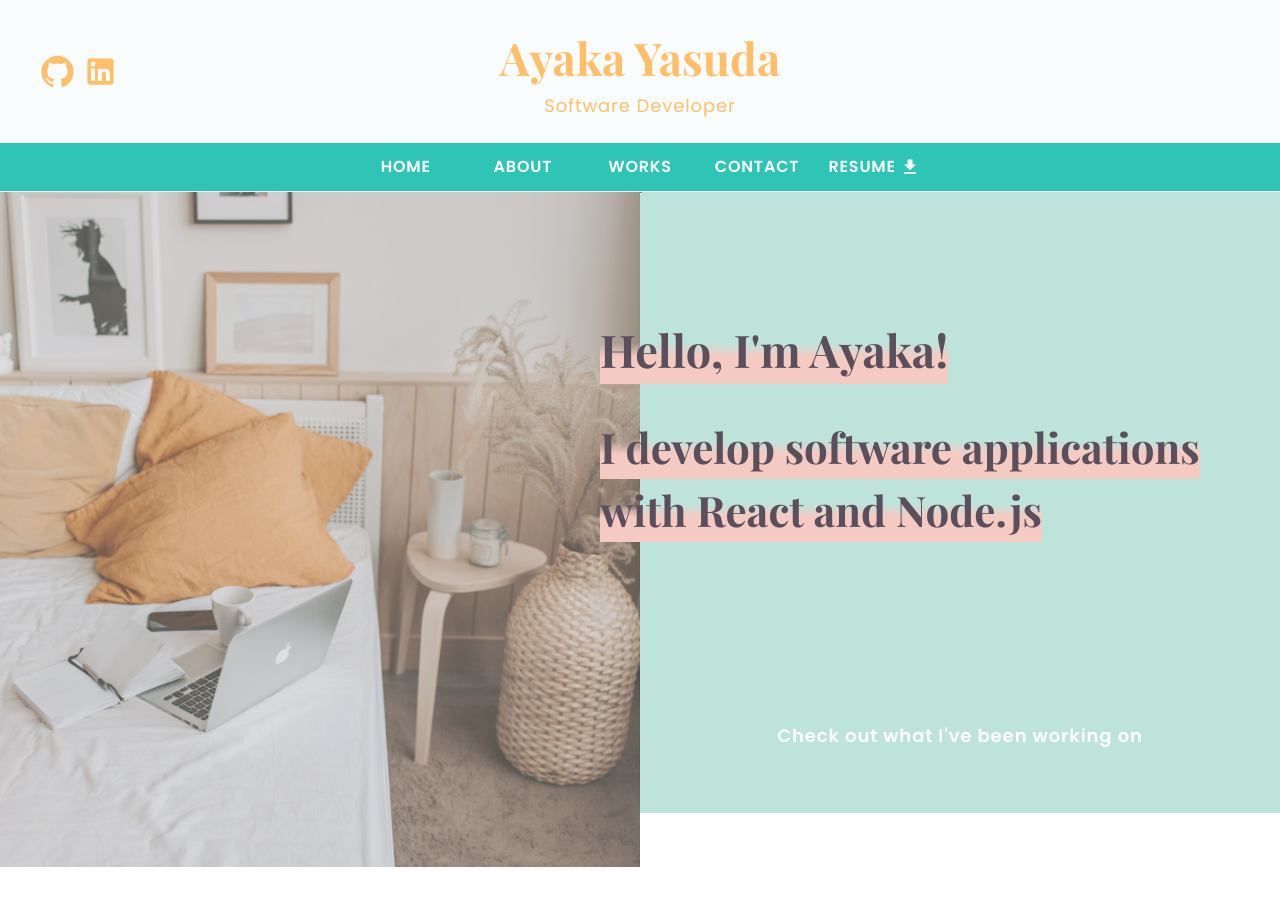
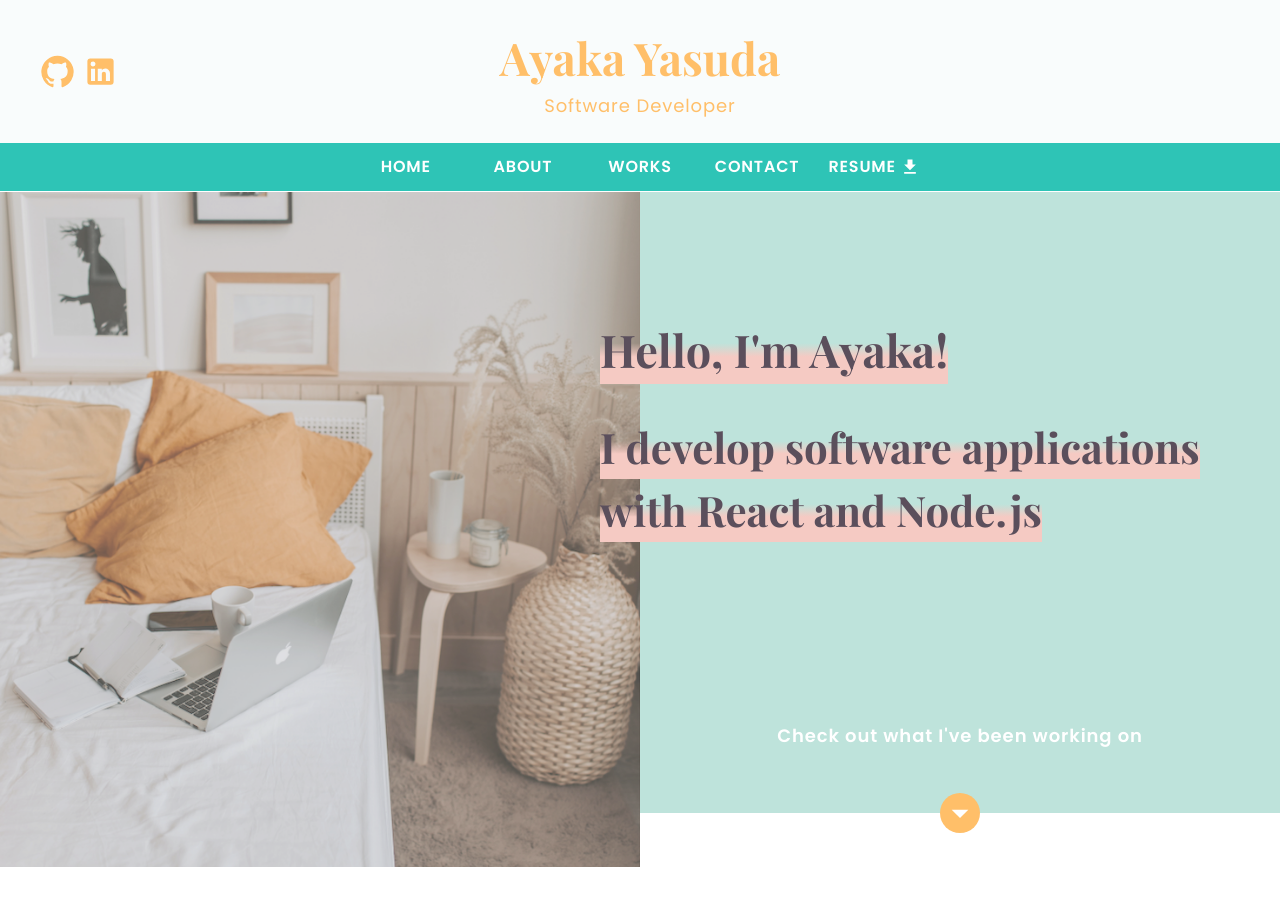
Before and after one commit to AyakaYasuda/portfolio, a Next.js app: page / in a window 1280 px wide. Shown: the top 906 px of the page. Built offline with nearby package versions, Linux system fonts and the light colour scheme.

Commit message:
added arrow button

```diff
--- a/components/Home.js
+++ b/components/Home.js
@@ -1,5 +1,7 @@
 import React from 'react';
 import classes from './Home.module.css';
+
+import ArrowDropDownIcon from '@mui/icons-material/ArrowDropDown';
 
 const Home = ({ data }) => {
   return (
@@ -18,12 +20,18 @@ const Home = ({ data }) => {
               <h3 className={classes.underline}>{data.aboutLine2}</h3>
             </div>
           </div>
-          <h5 className="absolute z-20 bottom-5 right-1/2 translate-x-1/2 text-white text-center w-max md:bottom-16">
+          <h5 className="absolute z-20 bottom-10 right-1/2 translate-x-1/2 text-white text-center w-max md:bottom-16">
             Check out what I've been working on
           </h5>
-          <button className="absolute z-20">
-            <div className="Triangle" />
-          </button>
+          {/* FIXME: use Link instead of div tag */}
+          <div className="absolute z-20 right-1/2 translate-x-1/2 -bottom-5 bg-orange rounded-full">
+            <ArrowDropDownIcon
+              sx={{
+                color: '#FFFFFF',
+                fontSize: 40,
+              }}
+            />
+          </div>
         </section>
       </div>
     </>
--- a/styles/globals.css
+++ b/styles/globals.css
@@ -74,7 +74,5 @@
   .UnderLine {
     @apply bg-gradient-to-t from-pink-light via-transparent max-w-max;
   }
-  .Triangle {
-    @apply w-0 h-0 border border-l-white border-r-white border-t-black;
-  }
+
 }
```
